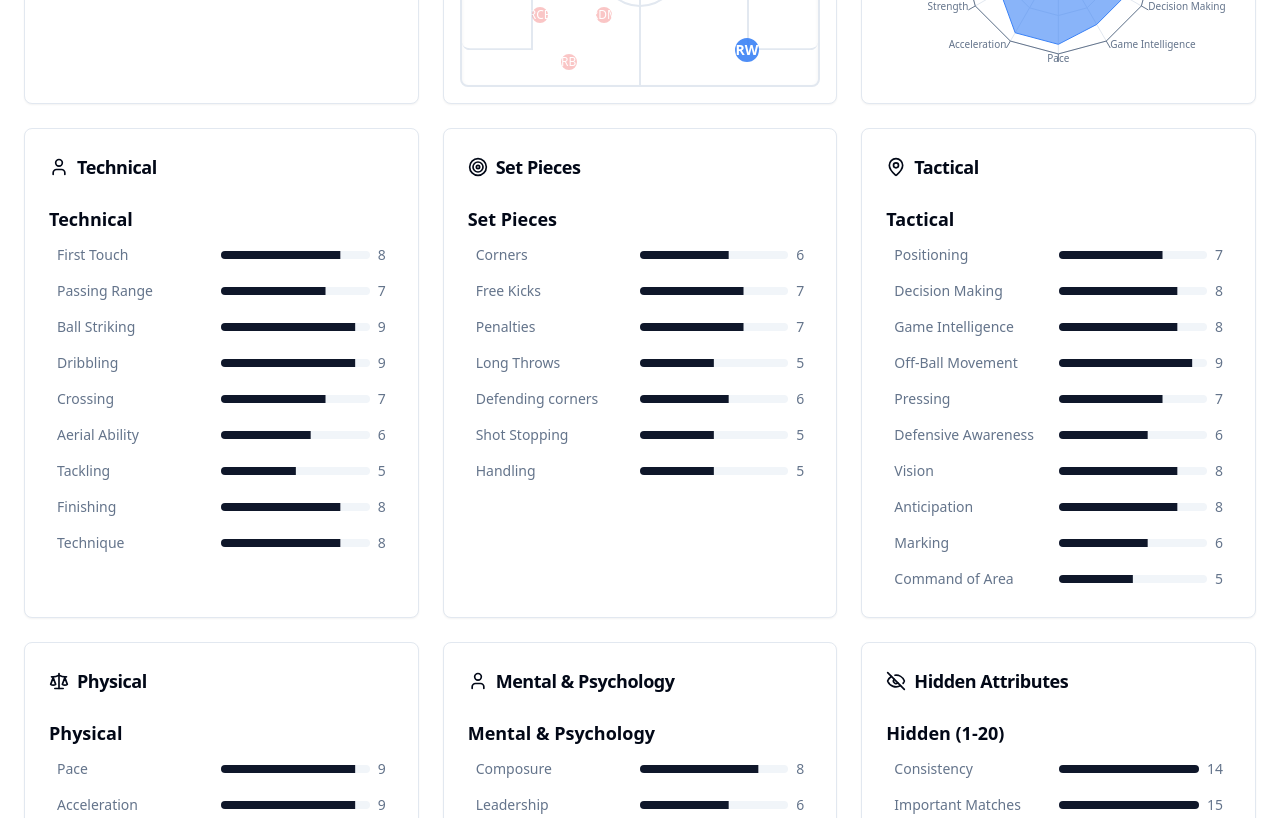
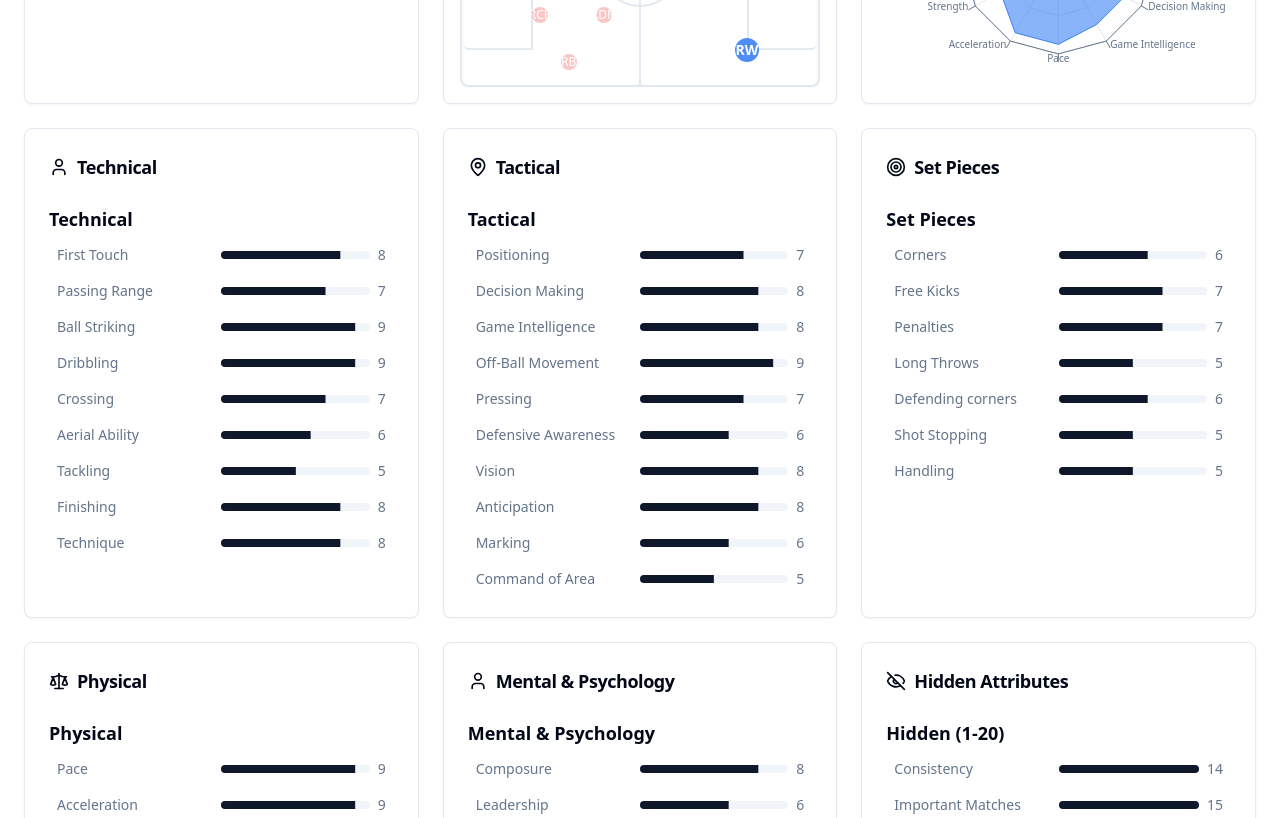
Before and after one commit to Aleksandar309/scouting309, a React (Vite) app: page /player/2 in a window 1280 px wide. Shown: the part 500-1318 px from the top of the page. Built offline with nearby package versions, Linux system fonts and the light colour scheme.

Commit message:
[dyad] Zamijenjen redoslijed sekcija 'Set Pieces' i 'Tactical' u profilu igrača. - wrote 1 file(s)

```diff
--- a/src/pages/PlayerProfile.tsx
+++ b/src/pages/PlayerProfile.tsx
@@ -65,14 +65,14 @@ import { FM_FORMATIONS, calculateFormationFit, calculateFormationOverallFit, get
 import { Formation, PlayerFormationFitPosition } from '@/types/formation';
 import { ALL_ATTRIBUTE_NAMES, CATEGORIZED_ATTRIBUTES } from '@/utils/player-attributes';
 import { toast } from 'sonner';
-import { Scout } from '@/types/scout'; // Import Scout type
+import { Scout } from '@/types/scout';
 import {
   Select,
   SelectContent,
   SelectItem,
   SelectTrigger,
   SelectValue,
-} from "@/components/ui/select"; // Import Select components
+} from "@/components/ui/select";
 
 // Zod schema for player attributes
 const attributeSchema = z.array(z.object({
@@ -929,23 +929,23 @@ const PlayerProfile: React.FC<PlayerProfileProps> = ({ players, setPlayers, scou
                   </CardContent>
                 </Card>
 
-                {/* Set Pieces Attributes Card */}
+                {/* Tactical Attributes Card (now before Set Pieces) */}
+                <Card className="bg-card border-border text-card-foreground">
+                  <CardHeader>
+                    <CardTitle className="text-lg font-semibold flex items-center"><MapPin className="mr-2 h-5 w-5" /> Tactical</CardTitle>
+                  </CardHeader>
+                  <CardContent>
+                    {renderAttributeSection("tactical", "Tactical", "tactical")}
+                  </CardContent>
+                </Card>
+
+                {/* Set Pieces Attributes Card (now after Tactical) */}
                 <Card className="bg-card border-border text-card-foreground">
                   <CardHeader>
                     <CardTitle className="text-lg font-semibold flex items-center"><Target className="mr-2 h-5 w-5" /> Set Pieces</CardTitle>
                   </CardHeader>
                   <CardContent>
                     {renderAttributeSection("setPieces", "Set Pieces", "setPieces")}
-                  </CardContent>
-                </Card>
-
-                {/* Tactical Attributes Card */}
-                <Card className="bg-card border-border text-card-foreground">
-                  <CardHeader>
-                    <CardTitle className="text-lg font-semibold flex items-center"><MapPin className="mr-2 h-5 w-5" /> Tactical</CardTitle>
-                  </CardHeader>
-                  <CardContent>
-                    {renderAttributeSection("tactical", "Tactical", "tactical")}
                   </CardContent>
                 </Card>
 
@@ -1176,7 +1176,7 @@ const PlayerProfile: React.FC<PlayerProfileProps> = ({ players, setPlayers, scou
                 setIsHistoryDialogOpen(false);
                 setSelectedHistoryAttribute(null);
               }}
-              scouts={scouts} // Pass scouts to the history dialog
+              scouts={scouts}
             />
           )}
         </Dialog>
```
